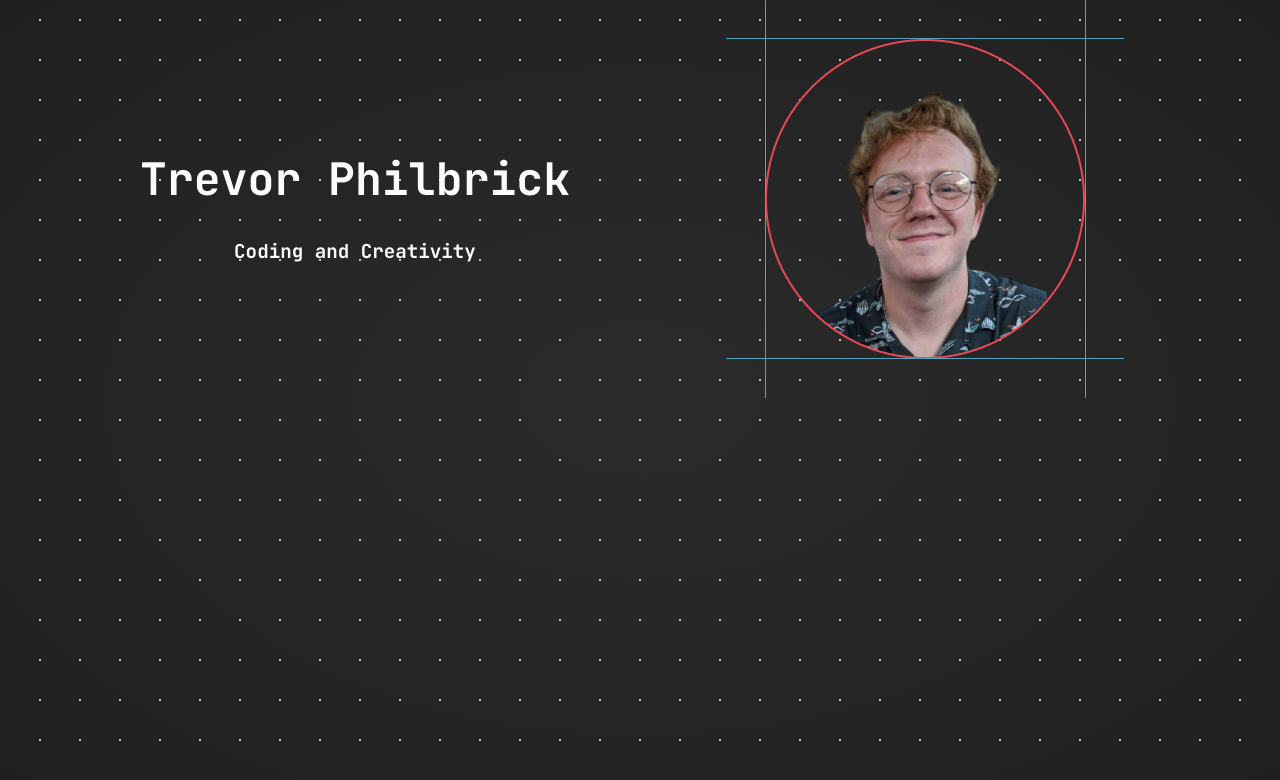
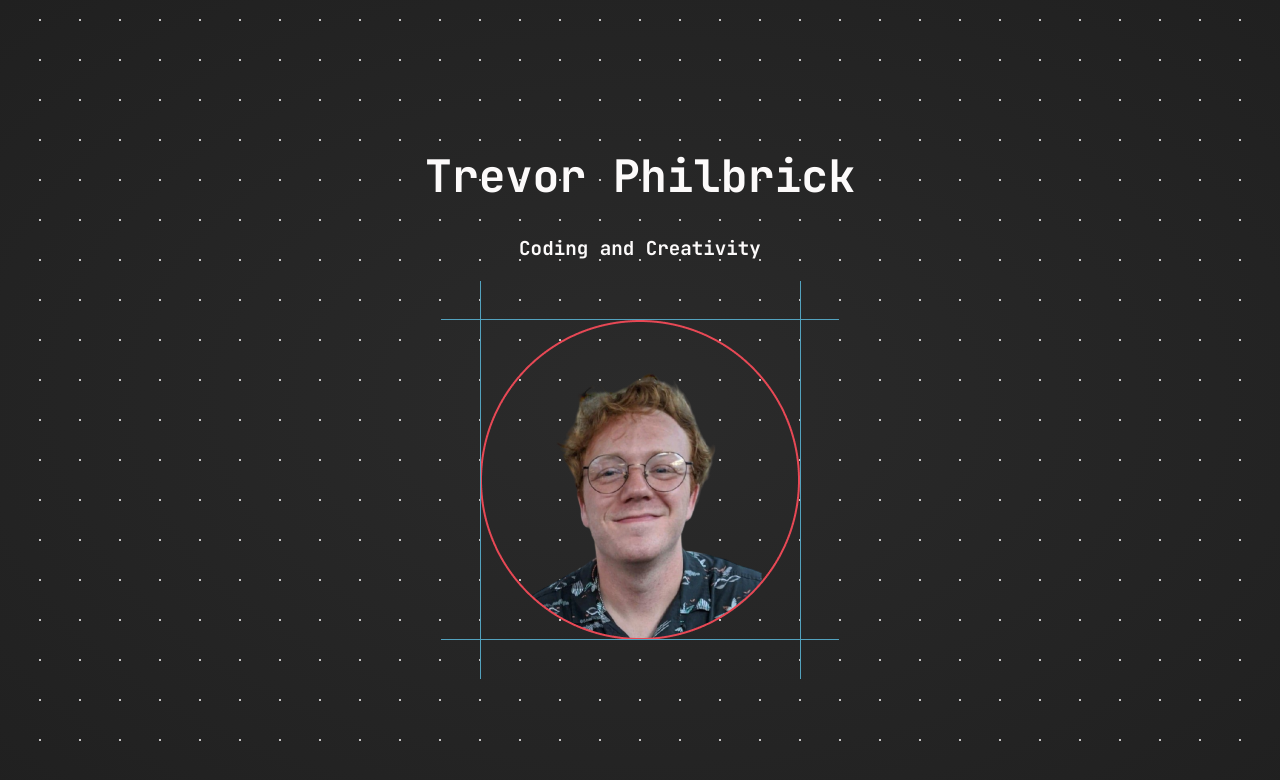
Before and after one commit to trevorphilbrick/portfolio, a React (Create React App) app: page / in a window 1280 px wide. Shown: the top 780 px of the page. Built offline with nearby package versions, Linux system fonts and the light colour scheme.

Commit message:
refactored hero section to be in column

```diff
--- a/src/components/homeScreen/HeroSection.tsx
+++ b/src/components/homeScreen/HeroSection.tsx
@@ -1,39 +1,18 @@
 import HeroSectionBackground from "./HeroSectionBackground";
 import "../../css/HeroSection.scss";
-import { Container, Row, Col } from "react-grid-system";
 
 const HeroSection = () => {
   return (
     <>
       <HeroSectionBackground />
       <div className="hero-section">
-        <Container>
-          <Row>
-            <Col
-              md={12}
-              lg={6}
-              style={{
-                display: "flex",
-                justifyContent: "center",
-                alignItems: "center",
-              }}
-            >
         <div className="hero-section-content">
           <h1 className="hero-section-content-title">Trevor Philbrick</h1>
           <h3 className="hero-section-content-description">
             Coding and Creativity
           </h3>
         </div>
-            </Col>
-            <Col
-              md={12}
-              lg={6}
-              style={{
-                display: "flex",
-                justifyContent: "center",
-                alignItems: "center",
-              }}
-            >
+
         <div className="hero-section-image-wrapper">
           <img
             className="hero-section-image"
@@ -41,9 +20,6 @@ const HeroSection = () => {
             alt="Trevor Philbrick"
           />
         </div>
-            </Col>
-          </Row>
-        </Container>
       </div>
     </>
   );
--- a/src/components/homeScreen/HeroSectionBackground.tsx
+++ b/src/components/homeScreen/HeroSectionBackground.tsx
@@ -66,9 +66,10 @@ const HeroSectionBackground = () => {
         y > elY - 22 &&
         y < elY + elHeight + 22
       ) {
-        el.classList.add("secondary-hovered");
+        el.classList.add("inner-hovered");
         el.classList.remove("hovered");
         el.classList.remove("selected");
+        el.classList.remove("center-hovered");
         el.classList.remove("outer-hovered");
       } else if (
         x > elX - 65 &&
@@ -76,14 +77,27 @@ const HeroSectionBackground = () => {
         y > elY - 65 &&
         y < elY + elHeight + 65
       ) {
+        el.classList.add("center-hovered");
+        el.classList.remove("hovered");
+        el.classList.remove("selected");
+        el.classList.remove("inner-hovered");
+        el.classList.remove("outer-hovered");
+      } else if (
+        x > elX - 100 &&
+        x < elX + elWidth + 100 &&
+        y > elY - 100 &&
+        y < elY + elHeight + 100
+      ) {
         el.classList.add("outer-hovered");
         el.classList.remove("hovered");
         el.classList.remove("selected");
-        el.classList.remove("secondary-hovered");
+        el.classList.remove("inner-hovered");
+        el.classList.remove("center-hovered");
       } else {
         el.classList.remove("hovered");
         el.classList.remove("selected");
-        el.classList.remove("secondary-hovered");
+        el.classList.remove("inner-hovered");
+        el.classList.remove("center-hovered");
         el.classList.remove("outer-hovered");
       }
     });
--- a/src/css/HeroSection.scss
+++ b/src/css/HeroSection.scss
@@ -4,11 +4,14 @@
     initial-value: rgba(166, 0, 0, 0.0) ;
   }
 .hero-section{
+    position: relative;
+    height: 100vh;
+    display: flex;
+    justify-content: center;
+    flex-direction: column;
+    align-items: center;
     @media screen and (max-width: 992px) {
-        position: relative;
-        display: flex;
-        justify-content: center;
-        align-items: center;
+
     }
     .hero-section-content{
         text-align: center;
@@ -17,7 +20,7 @@
             transition: all 0.6s;
             &:hover{
                 transition: all 0.3s;
-                text-shadow: rgba(166, 0, 0, 1)   0px 0px  12px;
+                text-shadow: rgba(166, 0, 0, 1)   0px 3px  20px ;
             }
             @media screen and (max-width: 992px) {
                 font-size: 2.5em;
@@ -85,12 +88,21 @@
   .hovered{
     .dot{
       transition: width 0.2s, height 0.2s;
+      width: 12px;
+      height: 12px;
+    }
+  }
+  .inner-hovered{
+    background: radial-gradient(rgba(166, 0, 0, 0.5) 0%, rgba(184, 10, 10, 0) 50%);
+
+    .dot{
+      transition: width 0.2s, height 0.2s;
       width: 10px;
       height: 10px;
     }
   }
-  .secondary-hovered{
-    background: radial-gradient(rgba(166, 0, 0, 0.5) 0%, rgba(184, 10, 10, 0) 50%);
+  .center-hovered{
+    background: radial-gradient(rgba(166, 0, 0, 0.5) 0%, rgba(184, 10, 10, 0) 40%);
 
     .dot{
       transition: width 0.2s, height 0.2s;
```
Lines whose indentation alone changed are shown as unchanged.
